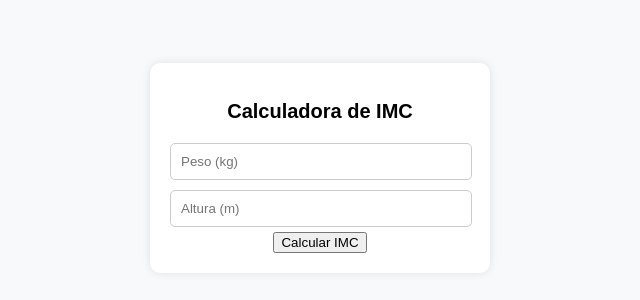
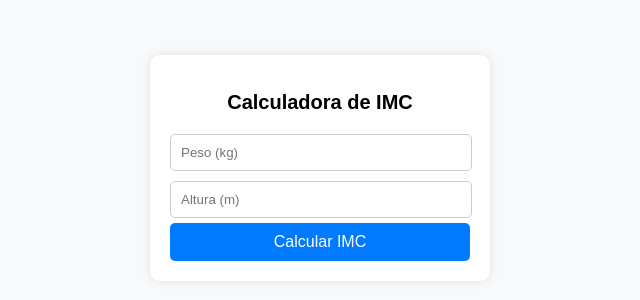
Before and after one commit to D34UTHY/imc, a website: page src/index.html in a window 1280 px wide. Shown: the part 232-532 px from the top of the page, without its empty margins (320-960 px from the left). Drawn offline with Linux system fonts and the light colour scheme.

Commit message:
Adicionei a estilização do botão e um efeito reativo ao mouse

```diff
--- a/src/style.css
+++ b/src/style.css
@@ -7,7 +7,6 @@ body {
     background-color: #f8f9fa;
     margin: 0;
 }
-
 
 .container {
     background: white;
@@ -30,3 +29,18 @@ input {
     border: 1px solid #ccc;
     border-radius: 5px;
 }
+
+button {
+    width: 100%;
+    padding: 10px;
+    background-color: #007bff;
+    color: white;
+    border: none;
+    border-radius: 5px;
+    font-size: 16px;
+    cursor: pointer;
+}
+
+button:hover {
+    background-color: #0056b3;
+}
```
